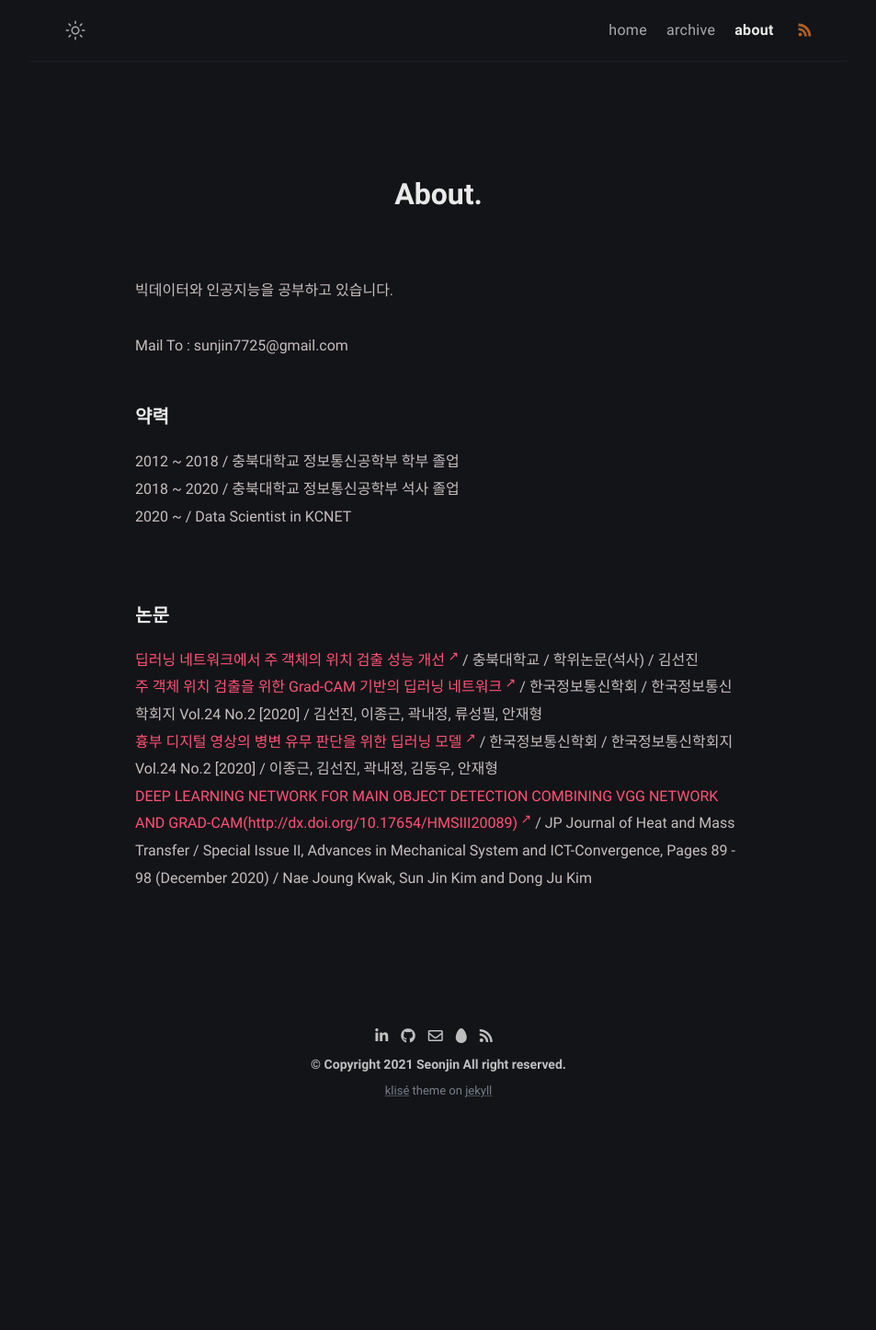
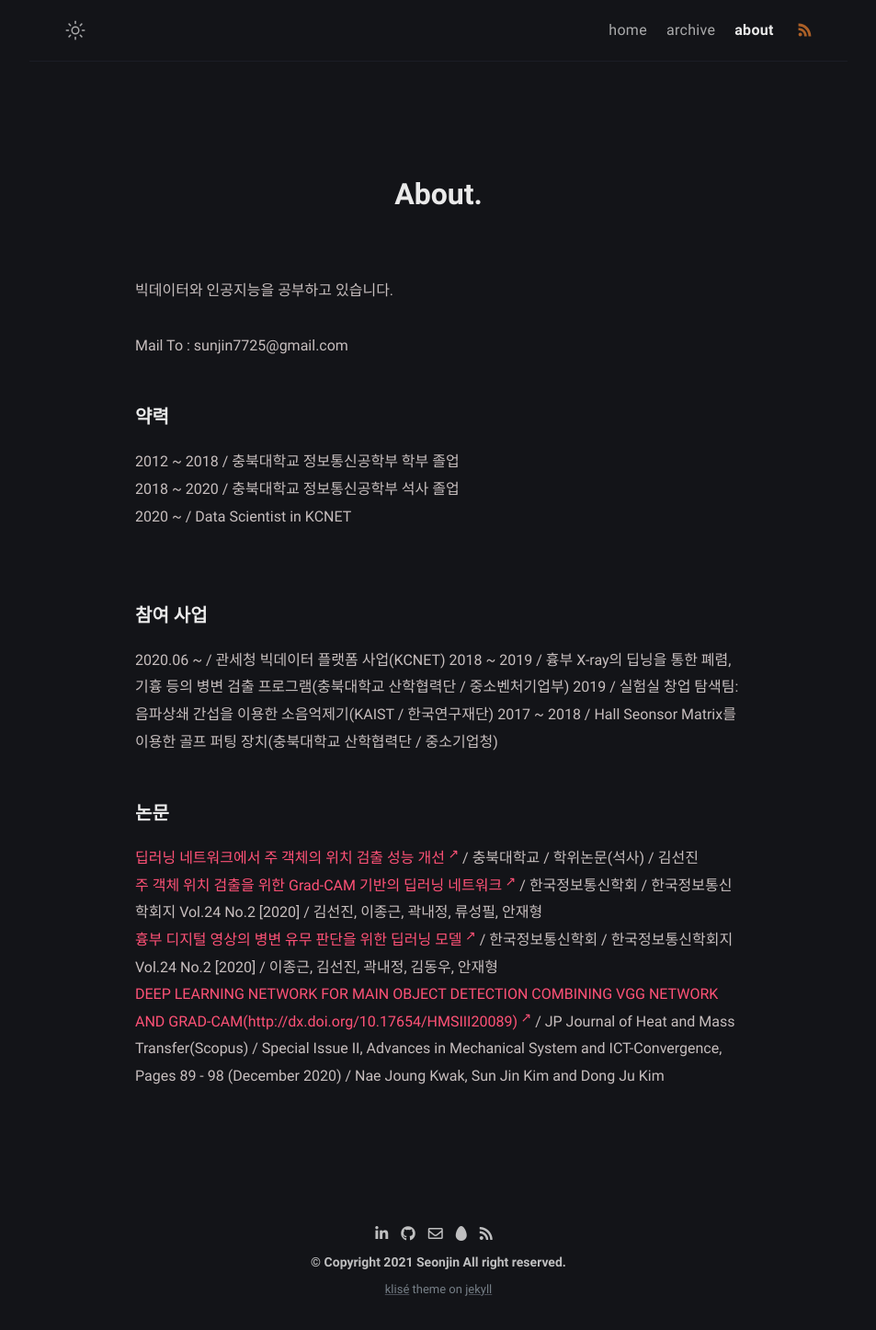
Before and after one commit to sunjin7725/sunjin7725.github.io, a Jekyll site: the page built from about.md, in a window 1280 px wide. Shown: the whole page at 92% size, without its empty margins (163-1116 px from the left). Built offline with Jekyll 4.4.1, drawn with Linux system fonts in a browser that asks for light colours; nearby versions of some CDN libraries; before the commit the page ends 1230 px from its top, so only the background shows below that.

Commit message:
modify about.md

```diff
--- a/about.md
+++ b/about.md
@@ -16,9 +16,17 @@
 2020 ~ / Data Scientist in KCNET
 <br>
 
+#### 참여 사업
+
+2020.06 ~ / 관세청 빅데이터 플랫폼 사업(KCNET)
+2018 ~ 2019 / 흉부 X-ray의 딥닝을 통한 폐렴, 기흉 등의 병변 검출 프로그램(충북대학교 산학협력단 / 중소벤처기업부)
+2019 / 실험실 창업 탐색팀: 음파상쇄 간섭을 이용한 소음억제기(KAIST / 한국연구재단)
+2017 ~ 2018 / Hall Seonsor Matrix를 이용한 골프 퍼팅 장치(충북대학교 산학협력단 / 중소기업청)
+<br>
+
 #### 논문
 
 <a href='http://www.riss.kr/search/detail/DetailView.do?p_mat_type=be54d9b8bc7cdb09&control_no=60ce940b0cfdfd43ffe0bdc3ef48d419' target="_blank">딥러닝 네트워크에서 주 객체의 위치 검출 성능 개선</a> / 충북대학교 / 학위논문(석사) / 김선진 <br>
 <a href="http://www.riss.kr/search/detail/DetailView.do?p_mat_type=1a0202e37d52c72d&control_no=adf1c1880922328e4884a65323211ff0" target="_blank">주 객체 위치 검출을 위한 Grad-CAM 기반의 딥러닝 네트워크</a> / 한국정보통신학회 / 한국정보통신학회지 Vol.24 No.2 [2020] / 김선진, 이종근, 곽내정, 류성필, 안재형<br>
 <a href="http://www.riss.kr/search/detail/DetailView.do?p_mat_type=1a0202e37d52c72d&control_no=d7aa09d47a7163537f7a54760bb41745" target="_blank">흉부 디지털 영상의 병변 유무 판단을 위한 딥러닝 모델</a> / 한국정보통신학회 / 한국정보통신학회지 Vol.24 No.2 [2020] / 이종근, 김선진, 곽내정, 김동우, 안재형<br>
-<a href="htp://www.pphmj.com/abstract/13606.htm" target="_blank">DEEP LEARNING NETWORK FOR MAIN OBJECT DETECTION COMBINING VGG NETWORK AND GRAD-CAM(http://dx.doi.org/10.17654/HMSIII20089)</a> / JP Journal of Heat and Mass Transfer / Special Issue II, Advances in Mechanical System and ICT-Convergence, Pages 89 - 98 (December 2020) / Nae Joung Kwak, Sun Jin Kim and Dong Ju Kim
+<a href="http://www.pphmj.com/abstract/13606.htm" target="_blank">DEEP LEARNING NETWORK FOR MAIN OBJECT DETECTION COMBINING VGG NETWORK AND GRAD-CAM(http://dx.doi.org/10.17654/HMSIII20089)</a> / JP Journal of Heat and Mass Transfer(Scopus) / Special Issue II, Advances in Mechanical System and ICT-Convergence, Pages 89 - 98 (December 2020) / Nae Joung Kwak, Sun Jin Kim and Dong Ju Kim
```
